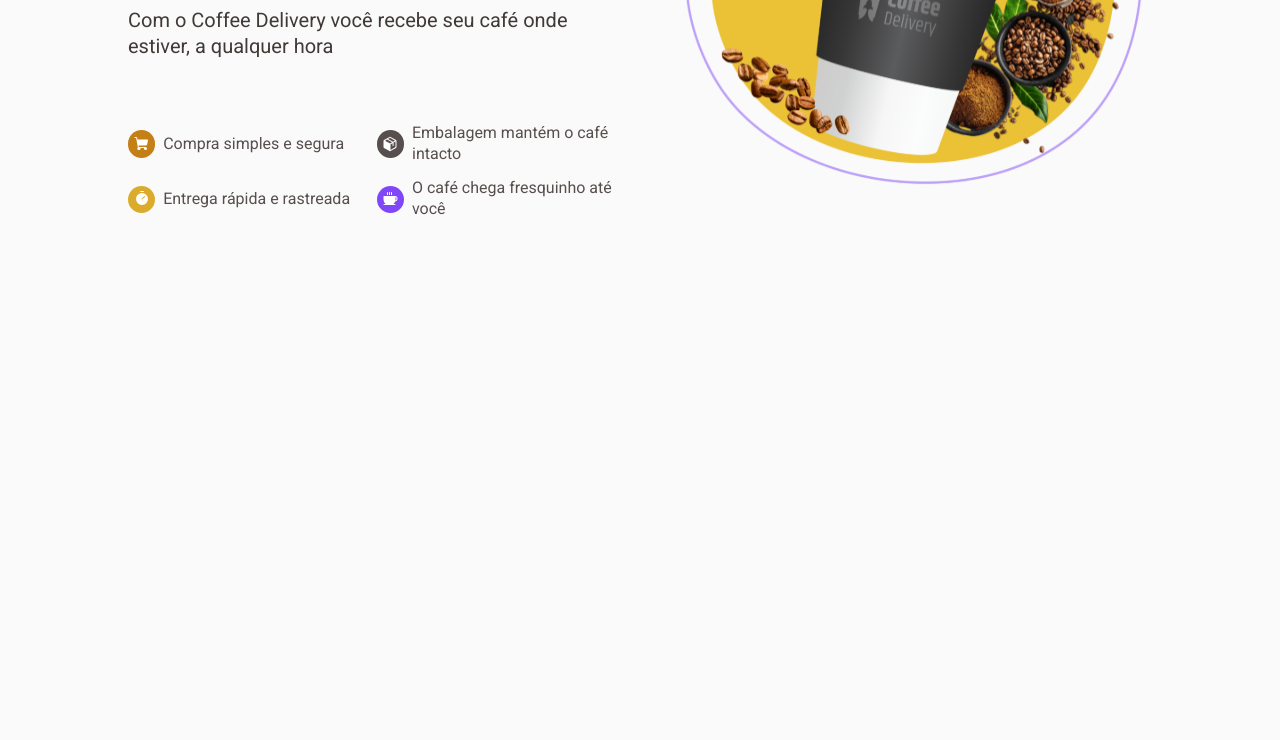
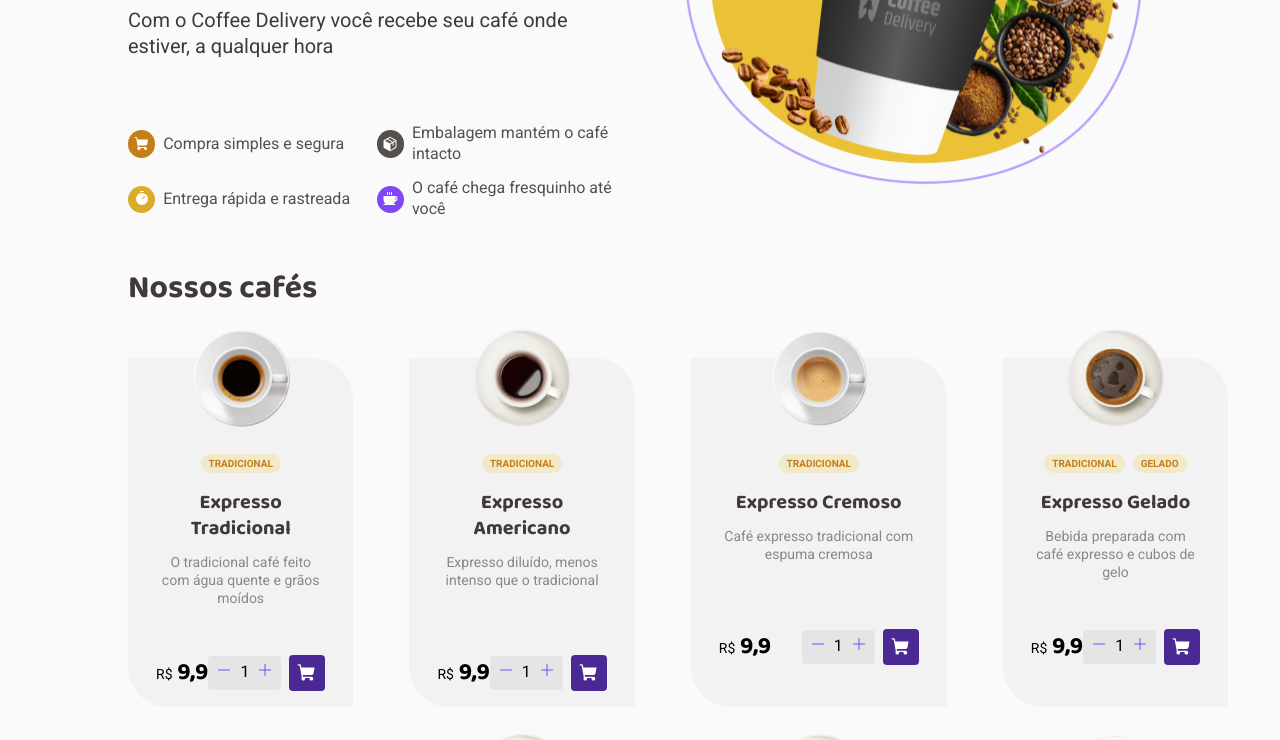
Before and after one commit to jeremiassnts/coffee-delivery, a React (Vite) app: page / in a window 1280 px wide. Shown: the part 340-1080 px from the top of the page. Before the commit the page ends 800 px from the top, so only its background shows below. Built offline with nearby package versions, Linux system fonts and the light colour scheme; the HTML template or start-up script is replaced by a standard one.

Commit message:
feat: coffees design

```diff
--- a/src/components/Header/styles.ts
+++ b/src/components/Header/styles.ts
@@ -8,6 +8,8 @@ export const Container = styled.header`
     position: fixed;
     width: 100vw;
     height: 8vh;
+    background-color: ${e => e.theme.background};
+    z-index: 999;
 `
 
 export const HeaderInfo = styled.div`
--- /dev/null
+++ b/src/pages/Home/coffees.ts
@@ -0,0 +1,125 @@
+import ExpressoTradicional from '../../assets/Type=Expresso.svg'
+import ExpressoAmericano from '../../assets/Type=Americano.svg'
+import ExpressoCremoso from '../../assets/Type=Expresso Cremoso.svg'
+import ExpressoGelado from '../../assets/Type=Café Gelado.svg'
+import CafecomLeite from '../../assets/Type=Café com Leite.svg'
+import Latte from '../../assets/Type=Latte.svg'
+import Capuccino from '../../assets/Type=Capuccino.svg'
+import Macchiato from '../../assets/Type=Macchiato.svg'
+import Mocaccino from '../../assets/Type=Mochaccino.svg'
+import ChocolateQuente from '../../assets/Type=Chocolate Quente.svg'
+import Cubano from '../../assets/Type=Cubano.svg'
+import Havaiano from '../../assets/Type=Havaiano.svg'
+import Arabe from '../../assets/Type=Árabe.svg'
+import Irlandes from '../../assets/Type=Irlandês.svg'
+
+export interface CoffeeData {
+    id: number
+    name: string
+    tags: string[]
+    description: string
+    price: number
+    image: string
+}
+
+export const coffeesBase: CoffeeData[] = [
+    {
+        "id": 1,
+        "name": "Expresso Tradicional",
+        "tags": ["tradicional"],
+        "description": "O tradicional café feito com água quente e grãos moídos",
+        "price": 9.9,
+        "image": ExpressoTradicional
+    }, {
+        "id": 2,
+        "name": "Expresso Americano",
+        "tags": ["tradicional"],
+        "description": "Expresso diluído, menos intenso que o tradicional",
+        "price": 9.9,
+        "image": ExpressoAmericano
+    }, {
+        "id": 3,
+        "name": "Expresso Cremoso",
+        "tags": ["tradicional"],
+        "description": "Café expresso tradicional com espuma cremosa",
+        "price": 9.9,
+        "image": ExpressoCremoso
+    }, {
+        "id": 4,
+        "name": "Expresso Gelado",
+        "tags": ["tradicional", "gelado"],
+        "description": "Bebida preparada com café expresso e cubos de gelo",
+        "price": 9.9,
+        "image": ExpressoGelado
+    }, {
+        "id": 5,
+        "name": "Café com Leite",
+        "tags": ["tradicional", "com leite"],
+        "description": "Meio a meio de expresso tradicional com leite vaporizado",
+        "price": 9.9,
+        "image": CafecomLeite
+    }, {
+        "id": 6,
+        "name": "Latte",
+        "tags": ["tradicional", "com leite"],
+        "description": "Uma dose de café expresso com o dobro de leite e espuma cremosa",
+        "price": 9.9,
+        "image": Latte
+    }, {
+        "id": 7,
+        "name": "Capuccino",
+        "tags": ["tradicional", "com leite"],
+        "description": "Bebida com canela feita de doses iguais de café, leite e espuma",
+        "price": 9.9,
+        "image": Capuccino
+    }, {
+        "id": 8,
+        "name": "Macchiato",
+        "tags": ["tradicional", "com leite"],
+        "description": "Café expresso misturado com um pouco de leite quente e espuma",
+        "price": 9.9,
+        "image": Macchiato
+    }, {
+        "id": 9,
+        "name": "Mocaccino",
+        "tags": ["tradicional", "com leite"],
+        "description": "Café expresso com calda de chocolate, pouco leite e espuma",
+        "price": 9.9,
+        "image": Mocaccino
+    }, {
+        "id": 10,
+        "name": "Chocolate Quente",
+        "tags": ["especial", "com leite"],
+        "description": "Bebida feita com chocolate dissolvido no leite quente e café",
+        "price": 9.9,
+        "image": ChocolateQuente
+    }, {
+        "id": 11,
+        "name": "Cubano",
+        "tags": ["especial", "alcoólico", "gelado"],
+        "description": "Drink gelado de café expresso com rum, creme de leite e hortelã",
+        "price": 9.9,
+        "image": Cubano
+    }, {
+        "id": 12,
+        "name": "Havaiano",
+        "tags": ["especial"],
+        "description": "Bebida adocicada preparada com café e leite de coco",
+        "price": 9.9,
+        "image": Havaiano
+    }, {
+        "id": 13,
+        "name": "Árabe",
+        "tags": ["especial"],
+        "description": "Bebida preparada com grãos de café árabe e especiarias",
+        "price": 9.9,
+        "image": Arabe
+    }, {
+        "id": 14,
+        "name": "Irlandês",
+        "tags": ["especial", "alcoólico"],
+        "description": "Bebida a base de café, uísque irlandês, açúcar e chantilly",
+        "price": 9.9,
+        "image": Irlandes
+    }
+]
--- /dev/null
+++ b/src/pages/Home/components/CoffeeOption/index.tsx
@@ -0,0 +1,33 @@
+import { Minus, Plus, ShoppingCart } from "phosphor-react";
+import { Tag, TextMRegular, TextS, TitleM } from "../../../../styles/global";
+import { CoffeeData } from "../../coffees";
+import { AmountSelector, CoffeeAmountContainer, CoffeeDescription, CoffeeFooter, CoffeeName, CoffeeOptionContainer, CoffeePrice, CoffeeShoppingCart, CoffeeTags } from "./styles";
+
+export function CoffeeOption({ image, name, description, price, tags }: CoffeeData) {
+    return (
+        <CoffeeOptionContainer>
+            <img src={image} />
+            <CoffeeTags>
+                {tags.map(tag => <Tag key={tag}>{tag}</Tag>)}
+            </CoffeeTags>
+            <CoffeeName>{name}</CoffeeName>
+            <CoffeeDescription>{description}</CoffeeDescription>
+            <CoffeeFooter>
+                <CoffeePrice>
+                    <TextS>R$</TextS>
+                    <TitleM>{price.toString().replace('.', ',')}</TitleM>
+                </CoffeePrice>
+                <CoffeeAmountContainer>
+                    <AmountSelector>
+                        <button><Minus /></button>
+                        <TextMRegular>1</TextMRegular>
+                        <button><Plus /></button>
+                    </AmountSelector>
+                    <CoffeeShoppingCart>
+                        <ShoppingCart weight="fill" size={20}/>
+                    </CoffeeShoppingCart>
+                </CoffeeAmountContainer>
+            </CoffeeFooter>
+        </CoffeeOptionContainer>
+    )
+}
--- /dev/null
+++ b/src/pages/Home/components/CoffeeOption/styles.ts
@@ -0,0 +1,109 @@
+import styled from "styled-components";
+import { TextS, TitleS } from "../../../../styles/global";
+
+export const CoffeeOptionContainer = styled.div`
+    display: flex;
+    flex-direction: column;
+    max-width: 20vw;
+    background-color: ${e => e.theme["base-card"]};
+    padding: 5rem 1.75rem 1rem 1.75rem;
+    border-top-right-radius: 40px;
+    border-bottom-left-radius: 40px;
+    position: relative;
+
+    img {
+        width: 100px;
+        position: absolute;
+        top: -30px;
+        left: 0;
+        right: 0;
+        margin: auto;
+    }
+`
+
+export const CoffeeTags = styled.div`
+    display: flex;
+    gap: 0.5rem;
+    padding: 1rem 0;
+    justify-content: center;
+    align-items: center;
+
+    span {
+        color: ${e => e.theme["yellow-dark"]};
+        background-color:${e => e.theme["yellow-light"]};
+        border-radius: 10px;
+        padding: 0.2rem 0.5rem;
+        text-transform: uppercase;
+    }
+`
+
+export const CoffeeName = styled(TitleS)`
+    color: ${e => e.theme["base-subtitle"]};
+    text-align: center;
+    margin-bottom: 0.75rem;
+`
+
+export const CoffeeDescription = styled(TextS)`
+    color: ${e => e.theme["base-label"]};
+    text-align: center;
+    height: 70px;
+`
+
+export const CoffeeFooter = styled.footer`
+    display: flex;
+    justify-content: space-between;
+    align-items: center;
+    margin-top: 2rem;
+`
+
+export const CoffeePrice = styled.div`
+    display: flex;
+    gap: 0.3rem;
+    justify-content: center;
+    align-items: baseline;
+`
+
+export const CoffeeAmountContainer = styled.div`
+    display: flex;
+    justify-content: center;
+    align-items: center;
+    gap: 0.5rem;
+`
+
+export const AmountSelector = styled.div`
+    display: flex;
+    justify-content: center;
+    align-content: center;
+    gap: 0.5rem;
+    background-color: ${e => e.theme["base-button"]};
+    padding: 0.4rem 0.5rem;
+    border-radius: 4px;
+
+    button {
+        border: none;
+        background-color: transparent;
+        color: ${e => e.theme.purple};
+        transition: all 0.1s;
+        cursor: pointer;
+
+        &:hover {
+            color: ${e => e.theme["purple-dark"]};
+        }
+    }
+`
+
+export const CoffeeShoppingCart = styled.div`
+    color: ${e => e.theme.white};
+    background-color: ${e => e.theme["purple-dark"]};
+    border-radius: 4px;
+    padding: 0.5rem;
+    display: flex;
+    justify-content: center;
+    align-items: center;
+    cursor: pointer;
+    transition: all 0.2s;
+
+    &:hover {
+        background-color: ${e => e.theme["purple"]};
+    }
+`
--- a/src/pages/Home/index.tsx
+++ b/src/pages/Home/index.tsx
@@ -1,9 +1,14 @@
 import { Coffee, Package, ShoppingCart, Timer } from "phosphor-react";
-import { Banner, BannerCoffee, BannerInfo, BannerInfoIcon, BannerInfoIconGroup, BannerInfoSubtitle, BannerInfoTitle, BannerPackage, BannerShoppingCart, BannerTimer, HomeContainer } from "./styles";
+import { Banner, BannerCoffee, BannerInfo, BannerInfoIcon, BannerInfoIconGroup, BannerInfoSubtitle, BannerInfoTitle, BannerPackage, BannerShoppingCart, BannerTimer, CoffeOptionsContainer, CoffeeTitle, CoffeesContainer, HomeContainer } from "./styles";
 import CoffeBanner from '../../assets/CoffeeBanner.svg'
 import { TextMRegular } from "../../styles/global";
+import { useState } from "react";
+import { CoffeeData, coffeesBase } from "./coffees";
+import { CoffeeOption } from "./components/CoffeeOption";
 
 export function Home() {
+    const [coffees] = useState<CoffeeData[]>(coffeesBase)
+
     return (
         <HomeContainer>
             <Banner>
@@ -31,6 +36,12 @@ export function Home() {
                 </BannerInfo>
                 <img src={CoffeBanner} />
             </Banner>
+            <CoffeesContainer>
+                <CoffeeTitle>Nossos cafés</CoffeeTitle>
+                <CoffeOptionsContainer>
+                    {coffees.map(coffee => <CoffeeOption key={coffee.id} {...coffee} />)}
+                </CoffeOptionsContainer>
+            </CoffeesContainer>
         </HomeContainer>
     )
 }
--- a/src/pages/Home/styles.ts
+++ b/src/pages/Home/styles.ts
@@ -1,12 +1,12 @@
 import styled from "styled-components";
-import { TextLRegular, TitleXL } from "../../styles/global";
+import { TextLRegular, TitleL, TitleXL } from "../../styles/global";
 
 export const HomeContainer = styled.div`
     margin-top: 8vh;
+    padding: 5rem 10vw;
 `
 
 export const Banner = styled.div`
-    padding: 5rem 10vw;
     display: flex;
     gap: 4rem;
     justify-content: center;
@@ -70,3 +70,18 @@ export const BannerTimer = styled(BannerIcon)`
 export const BannerCoffee = styled(BannerIcon)`
     background-color: ${props => props.theme["purple"]};
 `
+
+export const CoffeesContainer = styled.div`
+    padding-top: 3rem;
+`
+
+export const CoffeeTitle = styled(TitleL)`
+    color: ${props => props.theme["base-subtitle"]};
+`
+
+export const CoffeOptionsContainer = styled.div`
+    display: grid;
+    grid-template-columns: repeat(4, 1fr);
+    gap: 3.5rem;
+    padding-top: 3rem;
+`
--- a/src/styles/global.ts
+++ b/src/styles/global.ts
@@ -38,10 +38,10 @@ export const TitleL = styled(TitleBolder)`
     font-size: 2rem;
 `
 export const TitleM = styled(TitleBolder)`
-    font-size: 1.5;
+    font-size: 1.5rem;
 `
 export const TitleS = styled(TitleBold)`
-    font-size: 1.25;
+    font-size: 1.25rem;
 `
 export const TitleXS = styled(TitleBold)`
     font-size: 1.125rem;
```
